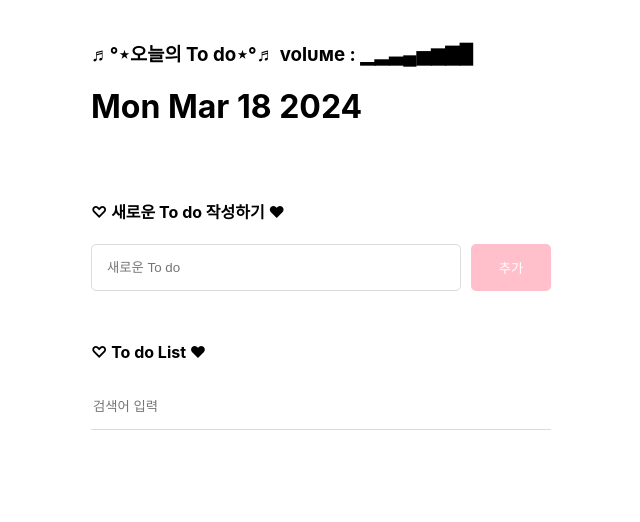
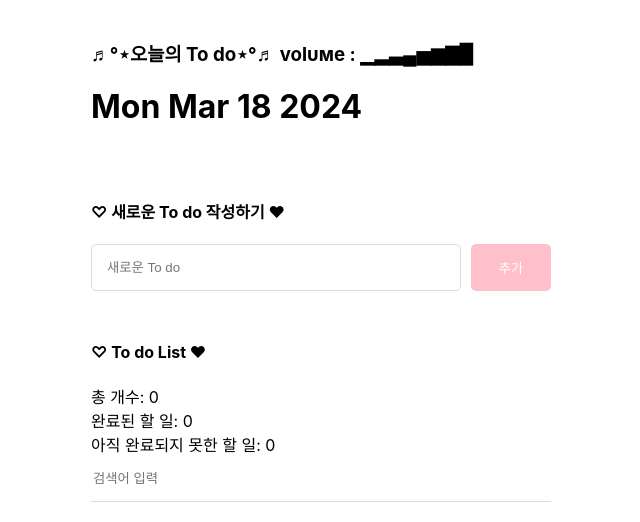
Before and after one commit to example-ring/React, a React (Create React App) app: page / in a window 1280 px wide. Shown: the top 522 px of the page, without its empty margins (319-959 px from the left). Built offline with nearby package versions, Linux system fonts and the light colour scheme.

Commit message:
할 일 분석 기능 추가하기

```diff
--- a/package.json
+++ b/package.json
@@ -8,7 +8,7 @@
     "@testing-library/user-event": "^13.5.0",
     "react": "^18.2.0",
     "react-dom": "^18.2.0",
-    "react-scripts": "5.0.1",
+    "react-scripts": "^5.0.1",
     "web-vitals": "^2.1.4"
   },
   "scripts": {
--- a/src/TodoProject/TodoList.jsx
+++ b/src/TodoProject/TodoList.jsx
@@ -15,9 +15,32 @@
 	: todo.filter((it) => it.content.toLowerCase().includes(search.toLowerCase()));
 }
 
+const analyzeTodo = () => {
+
+	const totalCount = todo.length;
+	const doneCount = todo.filter((it) => it.isDone).length;
+	const notDoneCount = totalCount - doneCount;
+
+	return {
+		totalCount,
+		doneCount,
+		notDoneCount,
+	};
+
+
+}
+
+const { totalCount, doneCount, notDoneCount } = analyzeTodo();
+
 return (
 	<div className="TodoList">
  <h4>♡ To do List ♥</h4>
+<div>
+	<div>총 개수: {totalCount}</div>
+	<div>완료된 할 일: {doneCount}</div>
+	<div>아직 완료되지 못한 할 일: {notDoneCount}</div>
+</div>
+
  <input
 	value={search}
 	onChange={onChangeSearch}
```
Also changed, not shown: 1 other file (tests, documents, lock files or other folders).
